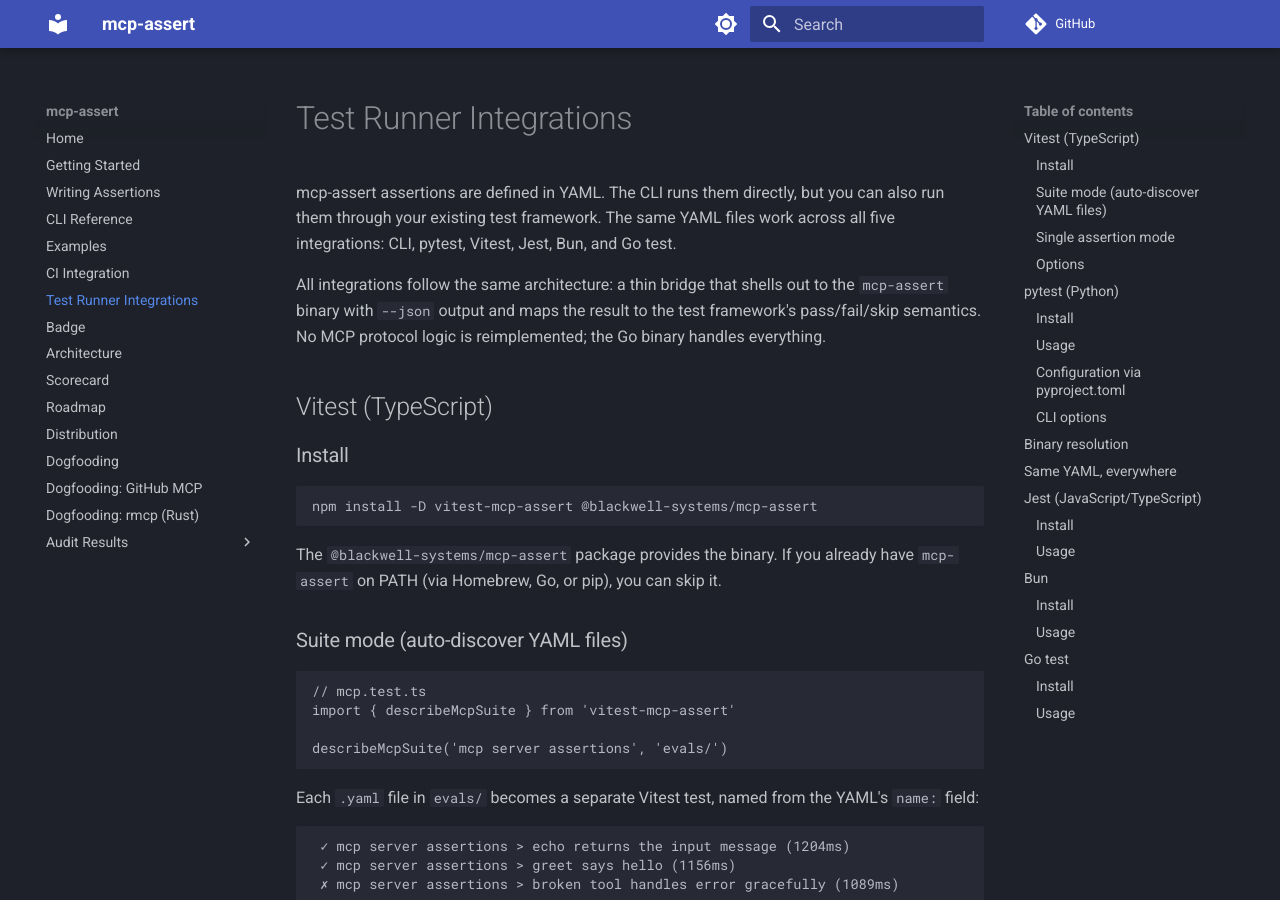
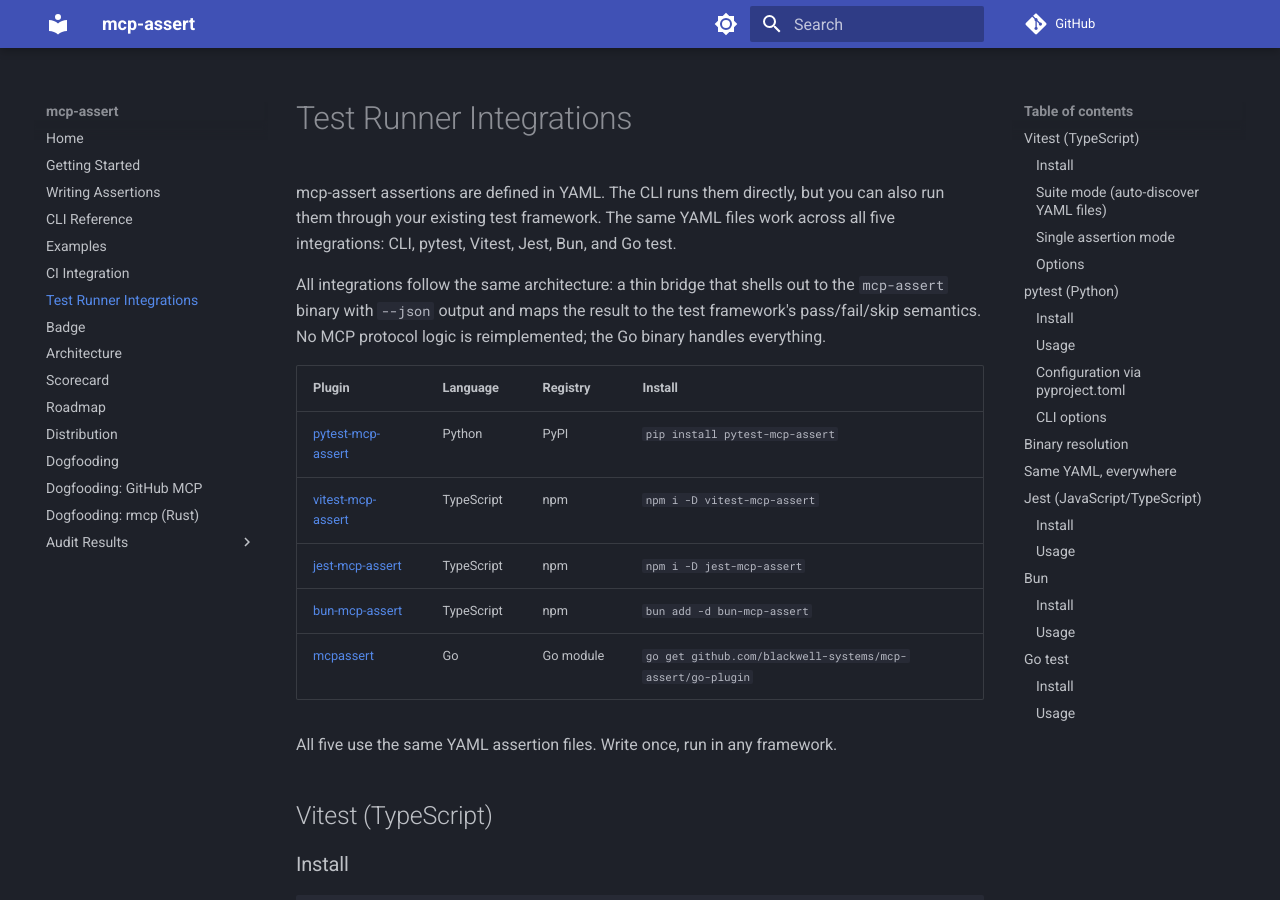
Before and after one commit to blackwell-systems/mcp-assert, an MkDocs documentation site: the page built from docs/test-runner-integrations.md, in a window 1280 px wide and 900 px high. Built offline with MkDocs 1.6.1 and Material for MkDocs 9.7.7, drawn with Linux system fonts in a browser that asks for light colours; comment, search, counter and statistics services are not loaded.

Commit message:
docs: add plugin comparison table to test-runner-integrations

```diff
--- a/docs/test-runner-integrations.md
+++ b/docs/test-runner-integrations.md
@@ -3,6 +3,16 @@
 mcp-assert assertions are defined in YAML. The CLI runs them directly, but you can also run them through your existing test framework. The same YAML files work across all five integrations: CLI, pytest, Vitest, Jest, Bun, and Go test.
 
 All integrations follow the same architecture: a thin bridge that shells out to the `mcp-assert` binary with `--json` output and maps the result to the test framework's pass/fail/skip semantics. No MCP protocol logic is reimplemented; the Go binary handles everything.
+
+| Plugin | Language | Registry | Install |
+|--------|----------|----------|---------|
+| [pytest-mcp-assert](https://pypi.org/project/pytest-mcp-assert/) | Python | PyPI | `pip install pytest-mcp-assert` |
+| [vitest-mcp-assert](https://www.npmjs.com/package/vitest-mcp-assert) | TypeScript | npm | `npm i -D vitest-mcp-assert` |
+| [jest-mcp-assert](https://www.npmjs.com/package/jest-mcp-assert) | TypeScript | npm | `npm i -D jest-mcp-assert` |
+| [bun-mcp-assert](https://www.npmjs.com/package/bun-mcp-assert) | TypeScript | npm | `bun add -d bun-mcp-assert` |
+| [mcpassert](https://github.com/blackwell-systems/mcp-assert/tree/main/go-plugin) | Go | Go module | `go get github.com/blackwell-systems/mcp-assert/go-plugin` |
+
+All five use the same YAML assertion files. Write once, run in any framework.
 
 ## Vitest (TypeScript)
 
```
